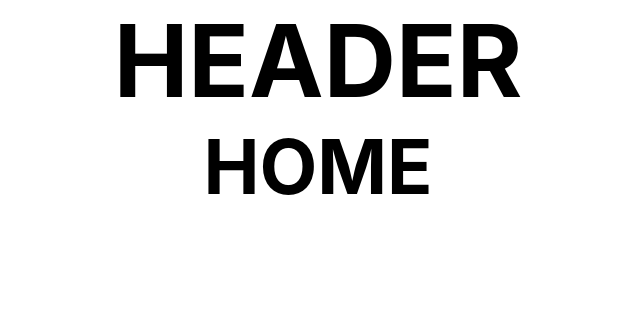
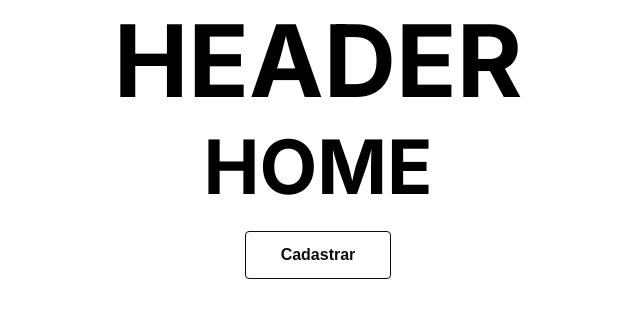
Before and after one commit to rodolfojaques/ecommerce_m6_front-end, a React (Create React App) app: page / in a window 1280 px wide. Shown: the top 318 px of the page, without its empty margins (322-962 px from the left). Built offline with nearby package versions, Linux system fonts and the light colour scheme.

Commit message:
feat: create component button

```diff
--- a/public/index.html
+++ b/public/index.html
@@ -24,6 +24,9 @@
       work correctly both with client-side routing and a non-root public URL.
       Learn how to configure a non-root public URL by running `npm run build`.
     -->
+    <link rel="preconnect" href="https://fonts.googleapis.com">
+    <link rel="preconnect" href="https://fonts.gstatic.com" crossorigin>
+    <link href="https://fonts.googleapis.com/css2?family=Inter:wght@100;200;300;400;500;600;700;800;900&display=swap" rel="stylesheet">
     <title>React App</title>
   </head>
   <body>
--- /dev/null
+++ b/src/components/Button/index.jsx
@@ -0,0 +1,7 @@
+import { StyleButton } from "./style";
+
+function Button ({children, ...rest}){
+    return <StyleButton {...rest}>{children}</StyleButton>;
+};
+
+export { Button };
--- /dev/null
+++ b/src/components/Button/style.js
@@ -0,0 +1,28 @@
+import styled from "styled-components";
+
+const StyleButton = styled.button`
+  border: 1px solid ${(props => props.border || "unset")};
+  padding: 12px, 28px, 12px, 28px;
+  background-color: ${(props) => props.background || "unset"};
+  color: ${(props)=> props.color || "var(--color-whiteFixed)"};
+  border-radius: 4px;
+  height: 48px;
+  width: 146px;
+  font-size: 16px;
+  font-weight: 600;
+  transition: 300ms;
+  :hover {
+    height: 38px;
+    width: 119px;
+    font-size: 14px;
+    padding: 12px, 20px, 12px, 20px;
+  }
+  :active {
+    height: 48px;
+    width: 146px;
+    font-size: 16px;
+    background-color: ${(props) =>props.background || "unset"};
+  }
+`
+
+export { StyleButton }
--- a/src/pages/home/index.jsx
+++ b/src/pages/home/index.jsx
@@ -3,6 +3,7 @@ import Header from "../../components/Header";
 
 import { useContext } from "react";
 import { MainContext } from "../../providers/main";
+import { Button } from "../../components/Button";
 
 function Home () {
 
@@ -13,6 +14,13 @@ function Home () {
         <HomeStl>
           <Header />
           <h2>HOME</h2>
+          <Button
+            //background={"var(--color-grey-1)"}
+            border={"var(--color-grey-0)"}
+            color={"var(--color-grey-0)"}
+          >
+            Cadastrar
+          </Button>
         </HomeStl>
 
     )
--- a/src/styles/global.js
+++ b/src/styles/global.js
@@ -8,6 +8,9 @@ export const GlobalStyle = createGlobalStyle`
         list-style: none;
         box-sizing: border-box;
     };
+    body{
+        font-family: 'Inter';
+    }
     :root{
         --color-brand-1: #4529E6;
         --color-brand-2: #5126EA;
@@ -44,4 +47,5 @@ export const GlobalStyle = createGlobalStyle`
         --color-random-11: #5700E3;
         --color-random-12: #30007D;
     }
+
 `;
```
